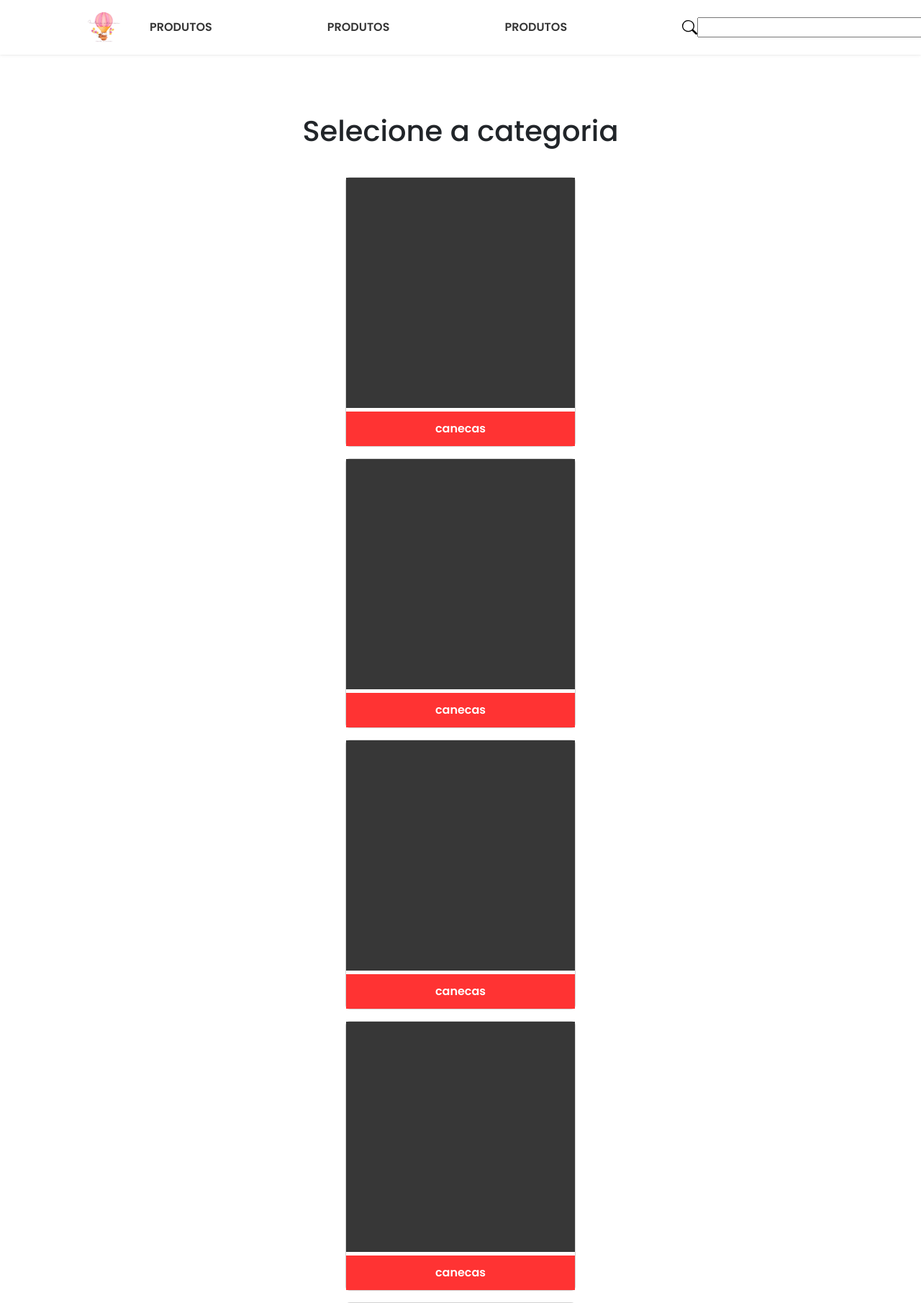
After one commit to inlonmilon/TCC-FAM, a PHP site: page /categoria.html in a window 1280 px wide. The commit adds this page. Shown: the top 1811 px of the page at 72% size. Run offline with PHP 8.4, Linux system fonts and the light colour scheme.

Commit message:
Add files via upload

```diff
--- /dev/null
+++ b/categoria.html
@@ -0,0 +1,90 @@
+<!DOCTYPE html>
+<html lang="pt-br">
+
+<head>
+    <meta charset="UTF-8">
+    <meta http-equiv="X-UA-Compatible" content="IE=edge">
+    <meta name="viewport" content="width=device-width, initial-scale=1.0">
+    <title>Home</title>
+    <link rel="stylesheet" href="styles/produtos.css">
+    <link href="https://cdn.jsdelivr.net/npm/bootstrap@5.3.3/dist/css/bootstrap.min.css" rel="stylesheet" integrity="sha384-QWTKZyjpPEjISv5WaRU9OFeRpok6YctnYmDr5pNlyT2bRjXh0JMhjY6hW+ALEwIH" crossorigin="anonymous">
+    <style>
+        @import url('https://fonts.googleapis.com/css2?family=Poppins:ital,wght@0,100;0,200;0,300;0,400;0,500;0,600;0,700;0,800;0,900;1,100;1,200;1,300;1,400;1,500;1,600;1,700;1,800;1,900&display=swap');
+    </style>
+</head>
+<header>
+    <div id="logo"><a href="/"><img src="imagens/website/logo.png" alt=""></a></div>
+
+    <nav>
+        <ul>
+            <li class="bttnHeader">
+                <a href="#">PRODUTOS</a>
+            </li>
+            <li class="bttnHeader">
+                <a href="#">PRODUTOS</a>
+            </li>
+            <li class="bttnHeader">
+                <a href="#">PRODUTOS</a>
+            </li>
+            <li class="bttnHeader">
+                <img src="imagens/website/search.svg" alt="Lupa de Pesquisa" class="searchBar">
+                <input type="Text">
+            </li>
+        </ul>
+    </nav>
+    <div id="perfil"><button class="perfilBttn"><img src="imagens/website/person.svg" alt=""></button></div>
+
+</header>
+
+<main id="mainCategoria">
+    <h1>Selecione a categoria</h1>
+    <div id="grid">
+        <div class="card">
+            <div class="cardImg"></div>
+            <div class="cardText">canecas</div>
+        </div>
+        <div class="card">
+            <div class="cardImg"></div>
+            <div class="cardText">canecas</div>
+        </div>
+        <div class="card">
+            <div class="cardImg"></div>
+            <div class="cardText">canecas</div>
+        </div>
+        <div class="card">
+            <div class="cardImg"></div>
+            <div class="cardText">canecas</div>
+        </div>
+        <div class="card">
+            <div class="cardImg"></div>
+            <div class="cardText">canecas</div>
+        </div>
+    </div>
+</main>
+
+<footer>
+    <div id="socialContato">
+        <div id="redeSocial">
+            <h3>Nossas redes sociais</h3>
+            <a href="/">Instagram</a>
+            <a href="/">Whatsapp</a>
+        </div>
+        <div id="contato">
+            <h3>Contato</h3>
+            <a href="/">(11)98888-9999</a>
+            <a href="/">feitoamao@gmail.com</a>
+        </div>
+    </div>
+    <div id="footerDireitos">
+        <p>todos os direitos reservados</p>
+    </div>
+</footer>
+<nav class="navMobile">
+    <ul>
+        <li class="navMobileLink"><a href="/"><img src="imagens/website/house.svg" alt=""></a></li>
+        <li class="navMobileLink"><a href="/"><img src="imagens/website/gift.svg" alt=""></a></li>
+        <li class="navMobileLink"><a href="/"><img src="imagens/website/cart3.svg" alt=""></a></li>
+        <li class="navMobileLink"><a href="/"><img src="imagens/website/search.svg" alt=""></a></li>
+        <li class="navMobileLink"><a href="/"><img src="imagens/website/person.svg" alt=""></a></li>
+    </ul>
+</nav>
--- a/styles/produtos.css
+++ b/styles/produtos.css
@@ -181,6 +181,45 @@ p{
     height: 1.5rem;
 }
 
+#mainCategoria{
+    padding: 5rem 1.5rem;
+    display: flex;
+    flex-direction: column;
+    align-items: center;
+}
+
+#mainCategoria h1{
+    text-align: center;
+}
+
+#grid{
+    margin-top: 2rem;
+    display: flex;
+    flex-direction: column;
+    gap: 1rem;
+}
+
+.card{
+    width: 20rem;
+    display: flex;
+    gap: .3rem;
+    border-radius: 10px;
+}
+
+.cardImg{
+    height: 20rem;
+    background-color: var(--footer2);
+}
+
+.cardText{
+    background-color: var(--section);
+    height: 3rem;
+    display: flex;
+    justify-content: center;
+    align-items: center;
+    color: var(--background-color);
+}
+
 @media screen and (min-width: 1200px){
     #headerMobile{
         display: none;
@@ -354,5 +393,4 @@ p{
         padding: 3rem 0;
         margin-bottom: 0;
     }
-
 }
```
Also changed, not shown: produtos.html (+4 -5 lines).
